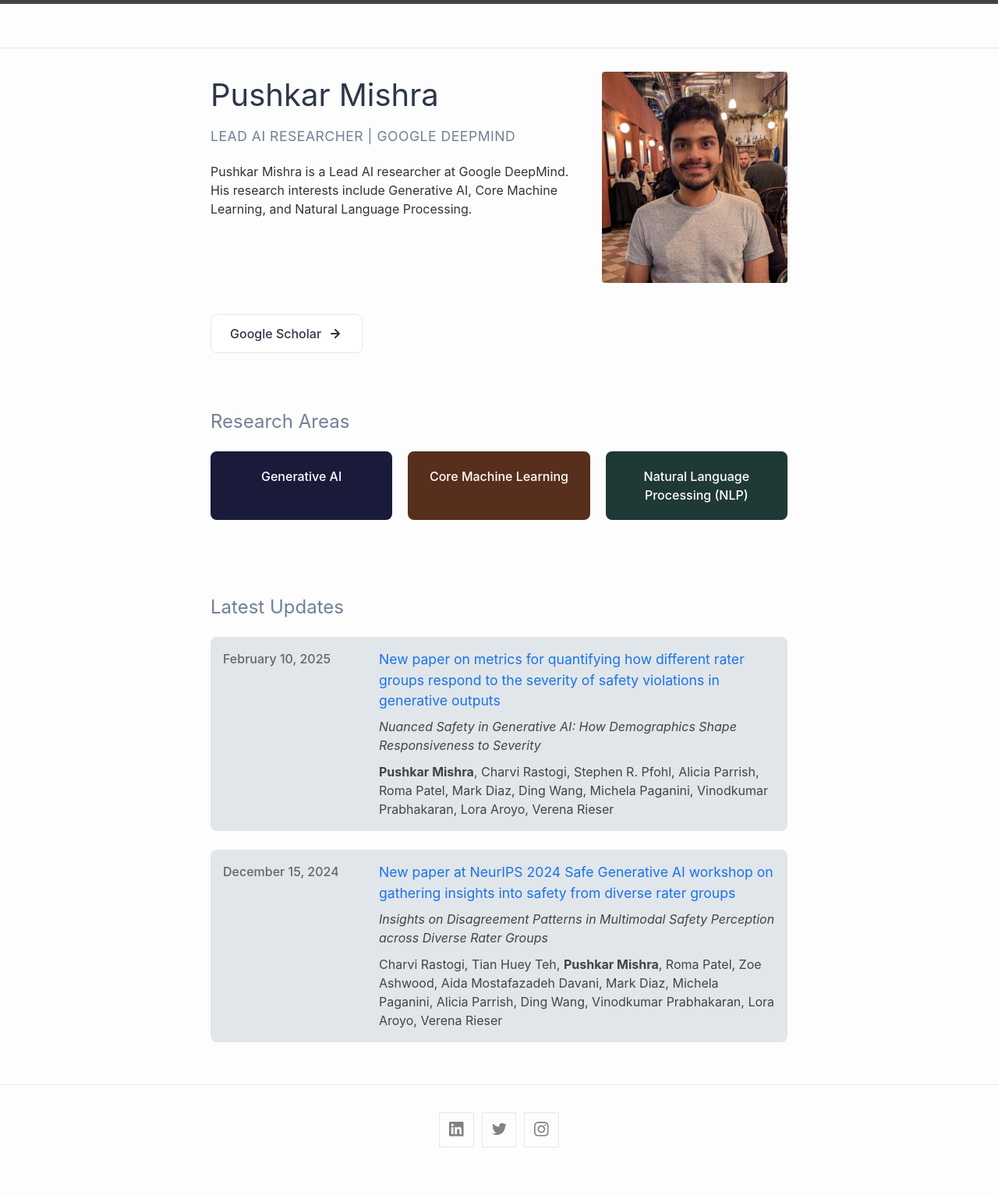
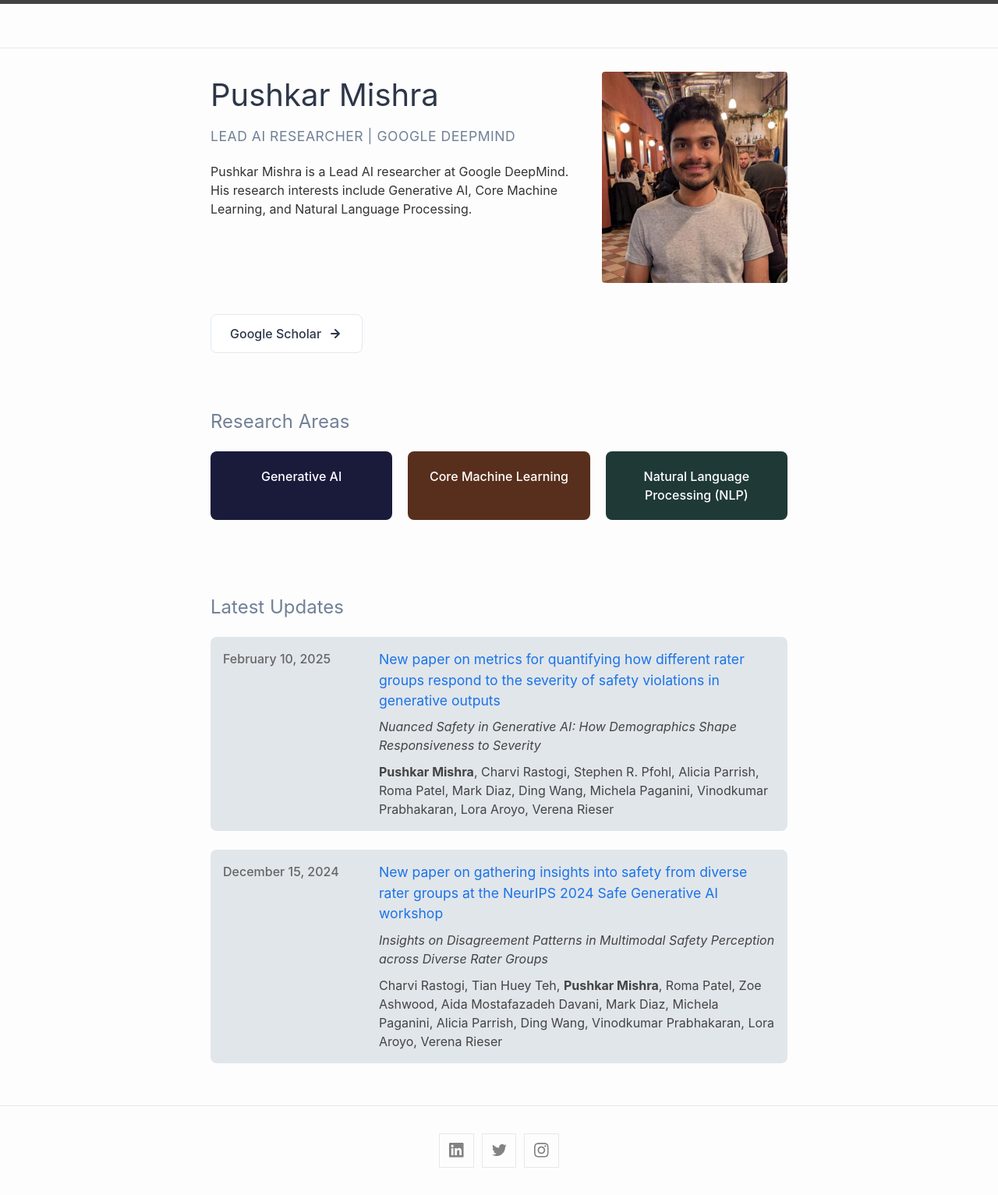
Before and after one commit to pushkarmishra/pushkarmishra.github.io, a Jekyll site: the page built from index.markdown, in a window 1280 px wide. Shown: the whole page at 78% size. Built offline with Jekyll 4.4.1, drawn with Linux system fonts in a browser that asks for light colours; before the commit the page ends 1507 px from its top, so only the background shows below that.

Commit message:
Further over-scroll fix

```diff
--- a/404.html
+++ b/404.html
@@ -17,7 +17,7 @@ layout: home
     letter-spacing: -1px;
   }
 </style>
-<body style="overscroll-behavior-y: none">
+<body style="overscroll-behavior-y: none;overscroll-behavior-x: none">
   <div class="container">
     <h1>404</h1>
 
--- a/_data/updates.yml
+++ b/_data/updates.yml
@@ -8,7 +8,7 @@
   link: "/assets/papers/responsiveness_to_severity.pdf"
 
 - date: 2024-12-15
-  title: "New paper at NeurIPS 2024 Safe Generative AI workshop on gathering insights into safety from diverse rater groups"
+  title: "New paper on gathering insights into safety from diverse rater groups at the NeurIPS 2024 Safe Generative AI workshop"
   description: "
     <i>Insights on Disagreement Patterns in Multimodal Safety Perception across Diverse Rater Groups</i>
     <p style='padding-top:10px'>Charvi Rastogi, Tian Huey Teh, <b>Pushkar Mishra</b>, Roma Patel, Zoe Ashwood, Aida Mostafazadeh Davani, Mark Diaz, Michela Paganini, Alicia Parrish, Ding Wang, Vinodkumar Prabhakaran, Lora Aroyo, Verena Rieser</p>
--- a/index.markdown
+++ b/index.markdown
@@ -17,6 +17,7 @@ layout: home
             margin: 0 auto;
             color: #333;
             overscroll-behavior-y: none;
+            overscroll-behavior-x: none;
         }
 
          /* Landing */
```
